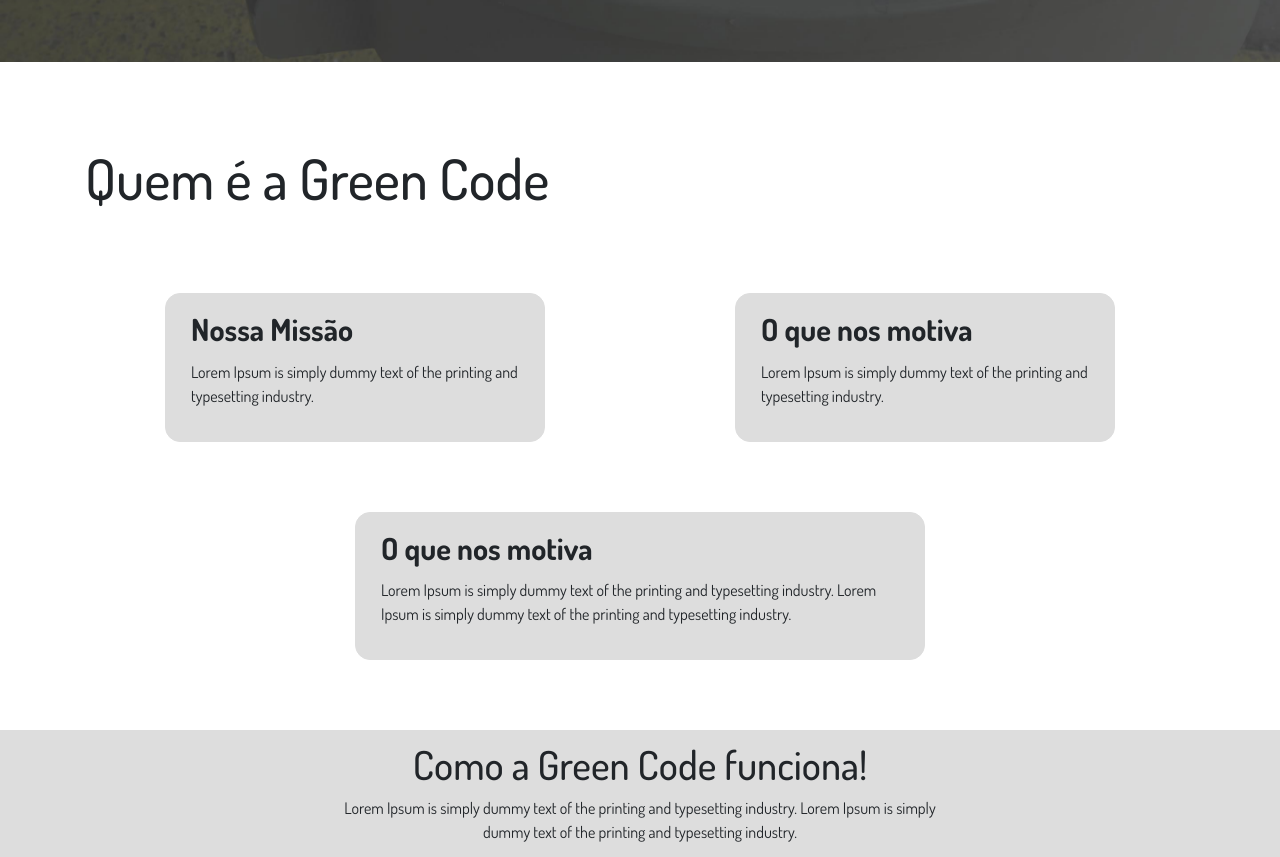
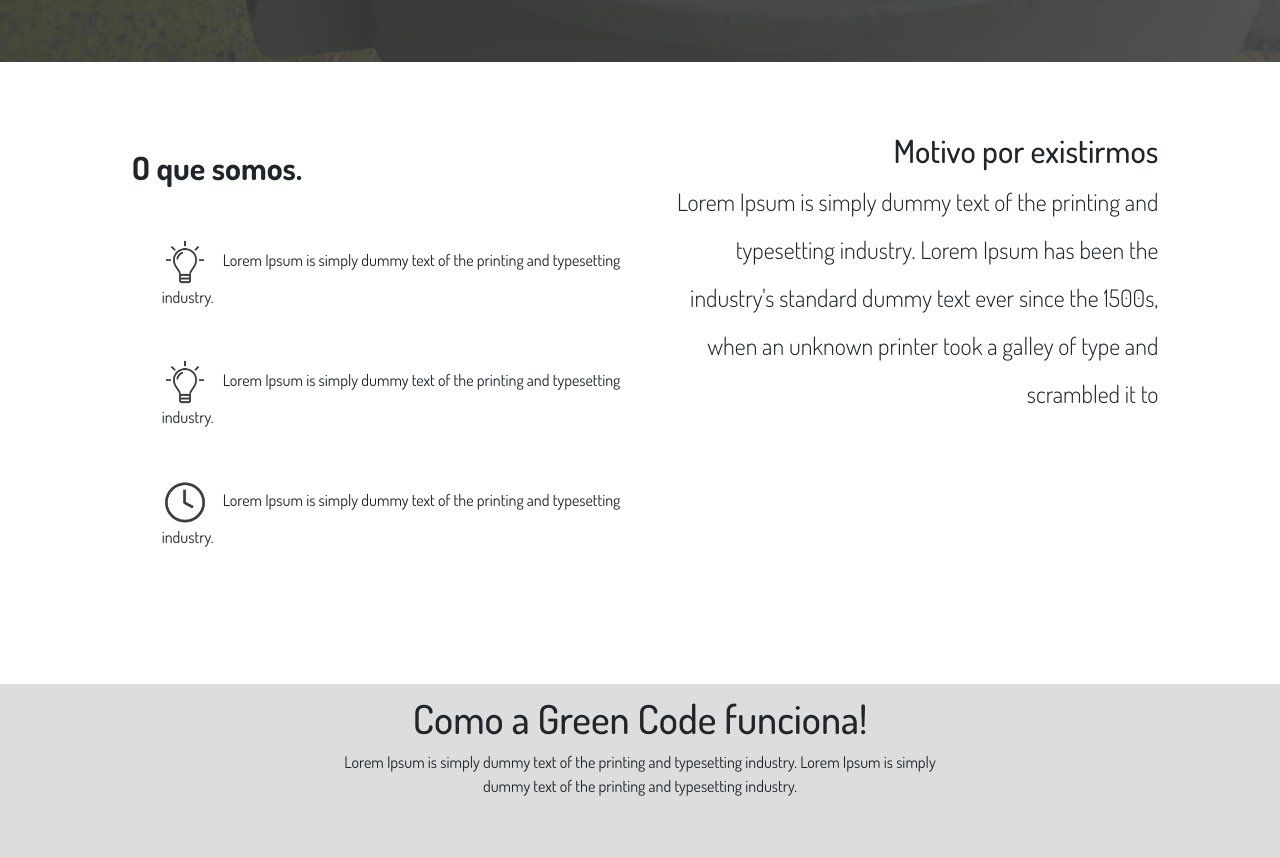
Before and after one commit to erickkaiquesilva/GreenCode, a React (Create React App) app in the folder greencode-web/: page / in a window 1280 px wide. Shown: the part 622-1479 px from the top of the page. Built offline with nearby package versions, Linux system fonts and the light colour scheme.

Commit message:
Atualizando Design da Página de Introdução

```diff
--- a/greencode-web/src/Resource/style/style.css
+++ b/greencode-web/src/Resource/style/style.css
@@ -97,25 +97,43 @@
 
 /* ESTILIZAÇÃO CONTEUDO O QUE SOMOS */
 .oquesomos h1 {
-  font-size: 3.5em;
-  padding: 12px 0px;
+  font-size: 2.5em;
+  text-align: center;
 }
-.box-explicativo {
+.box-nos {
   padding: 15px;
-  border: 1px solid #DDD;
-  background: var(--corTeste);
+  /* border: 1px solid #DDD; */
+  /* background: var(--corTeste); */
   width: 100%;
-  border-radius: 15px;
+  /* border-radius: 15px; */
 }
-.box-explicativo h1 {
-  font-size: 1.9em;
+.box-nos h1 {
+  font-size: 2em;
   font-weight: bold;
   padding: 2px 10px;
+  text-align: left;
 }
-.box-explicativo p {
-  font-size: 1em;
-  font-weight: normal;
-  padding: 2px 10px;
+.box-nos ul {
+  list-style: none;
+}
+.box-nos ul li {
+  display: block;
+  margin: 50px 0px;
+}
+.box-nos img {
+  width: 100%;
+  max-width: 46px;
+  margin-right: 15px;
+}
+.box-motivoGreencode h1 {
+  font-size: 2em;
+  text-align: right;
+}
+.box-motivoGreencode p {
+  text-align: right;
+  font-size: 1.5em;
+  font-weight: lighter;
+  line-height: 200%;
 }
 .caixas-explicativas h3 {
   font-size: 1.7em;
--- a/greencode-web/src/scenes/Intro/index.js
+++ b/greencode-web/src/scenes/Intro/index.js
@@ -8,6 +8,8 @@ import ImageTeste1 from '../../Resource/Image/imageTeste1.png';
 import ImageTeste2 from '../../Resource/Image/imageTeste2.png';
 import iconGit from '../../Resource/Image/vector-git.png';
 import iconFacebook from '../../Resource/Image/vector-facebook.png';
+import iconIdea from '../../Resource/Image/iconIdea.png';
+import iconTime from '../../Resource/Image/iconTime.png';
 
 export default class Intro extends Component {
     render() {
@@ -29,43 +31,43 @@ export default class Intro extends Component {
                     </div>
                 </div>
                 <div className="espaco"></div>
-                <div className="container">
+                <div className="container-fluid">
                     <article className="oquesomos ">
-                        <h1>Quem é a Green Code</h1>
                         <div className="espaco"></div>
                         <div className="row">
                             <div className="col-lg-1"></div>
-                            <section className="box-explicativo col-lg-4">
-                                <h1>Nossa Missão</h1>
+                            <section className="box-nos col-lg-5">
+                                <h1>O que somos.</h1>
+                                <ul>
+                                    <li>
+                                        <p>
+                                            <img src={iconIdea} />Lorem Ipsum is simply dummy text of the printing and typesetting industry.
+                                        </p>
+                                    </li>
+                                    <li>
+                                        <p>
+                                            <img src={iconIdea} />Lorem Ipsum is simply dummy text of the printing and typesetting industry.
+                                        </p>
+                                    </li>
+                                    <li>
+                                        <p>
+                                            <img src={iconTime} />Lorem Ipsum is simply dummy text of the printing and typesetting industry.
+                                        </p>
+                                    </li>
+                                </ul>
+                            </section>
+                            <div className="col-lg-5 box-motivoGreencode">
+                                <h1>Motivo por existirmos</h1>
                                 <p>
-                                    Lorem Ipsum is simply dummy text of the printing and typesetting industry.
+                                    Lorem Ipsum is simply dummy text of the printing and typesetting industry. Lorem Ipsum has been the industry's standard dummy text ever since the 1500s, when an unknown printer took a galley of type and scrambled it to
                                 </p>
-                            </section>
-                            <div className="col-lg-2"></div>
-                            <section className="box-explicativo col-lg-4">
-                                <h1>O que nos motiva</h1>
-                                <p>
-                                    Lorem Ipsum is simply dummy text of the printing and typesetting industry.
-                                </p>
-                            </section>
+                            </div>
                             <div className="col-lg-1"></div>
-                        </div>
-                        <div className="espaco"></div>
-                        <div className="row">
-                            <div className="col-lg-3"></div>
-                            <section className="box-explicativo col-lg-6">
-                                <h1>O que nos motiva</h1>
-                                <p>
-                                    Lorem Ipsum is simply dummy text of the printing and typesetting industry.
-                                    Lorem Ipsum is simply dummy text of the printing and typesetting industry.
-                                </p>
-                            </section>
-                            <div className="col-lg-3"></div>
                         </div>
                     </article>
                     <div className="espaco"></div>
                 </div>
-
+                <div className="espaco"></div>
                 <section className="container-fluid secao-comofunciona">
                     <h1>Como a Green Code funciona!</h1>
                     <p>
```
Also changed, not shown: greencode-web/src/Resource/Image/iconIdea.png (added), greencode-web/src/Resource/Image/iconTime.png (added).
